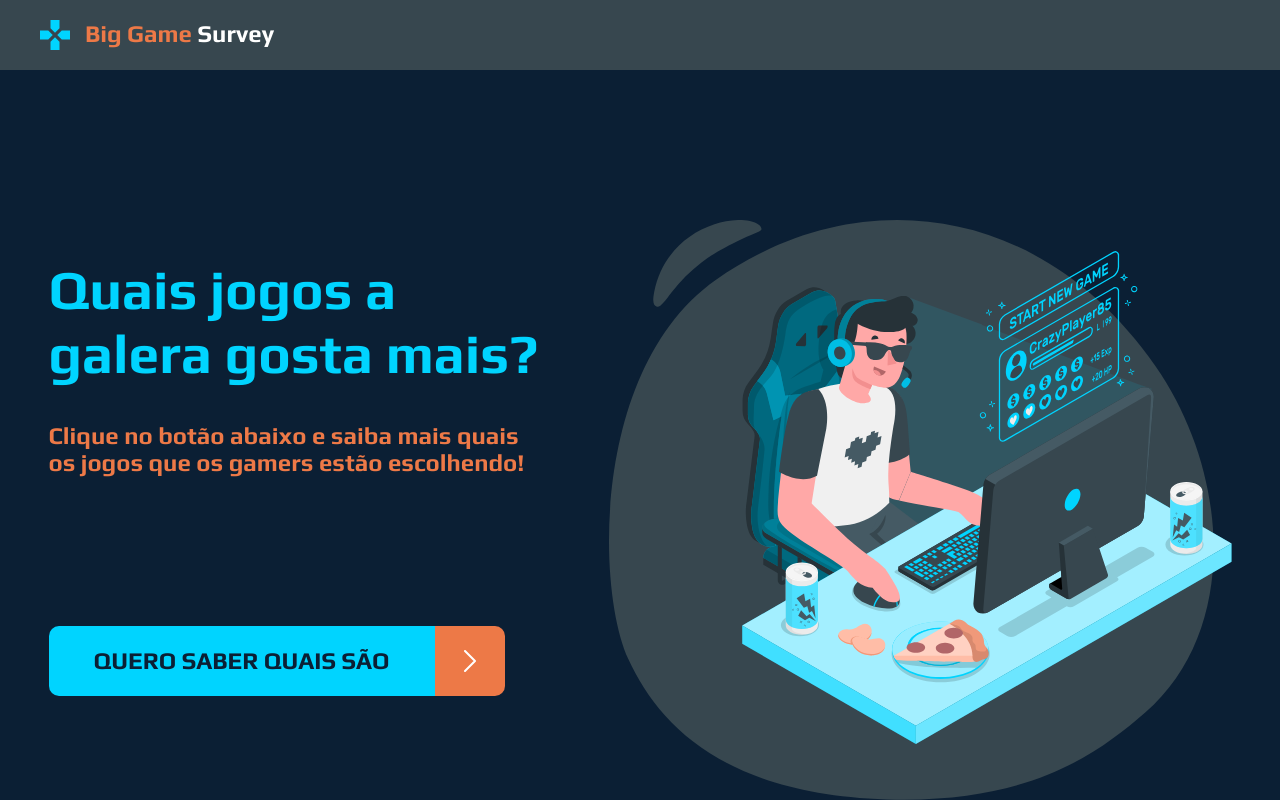
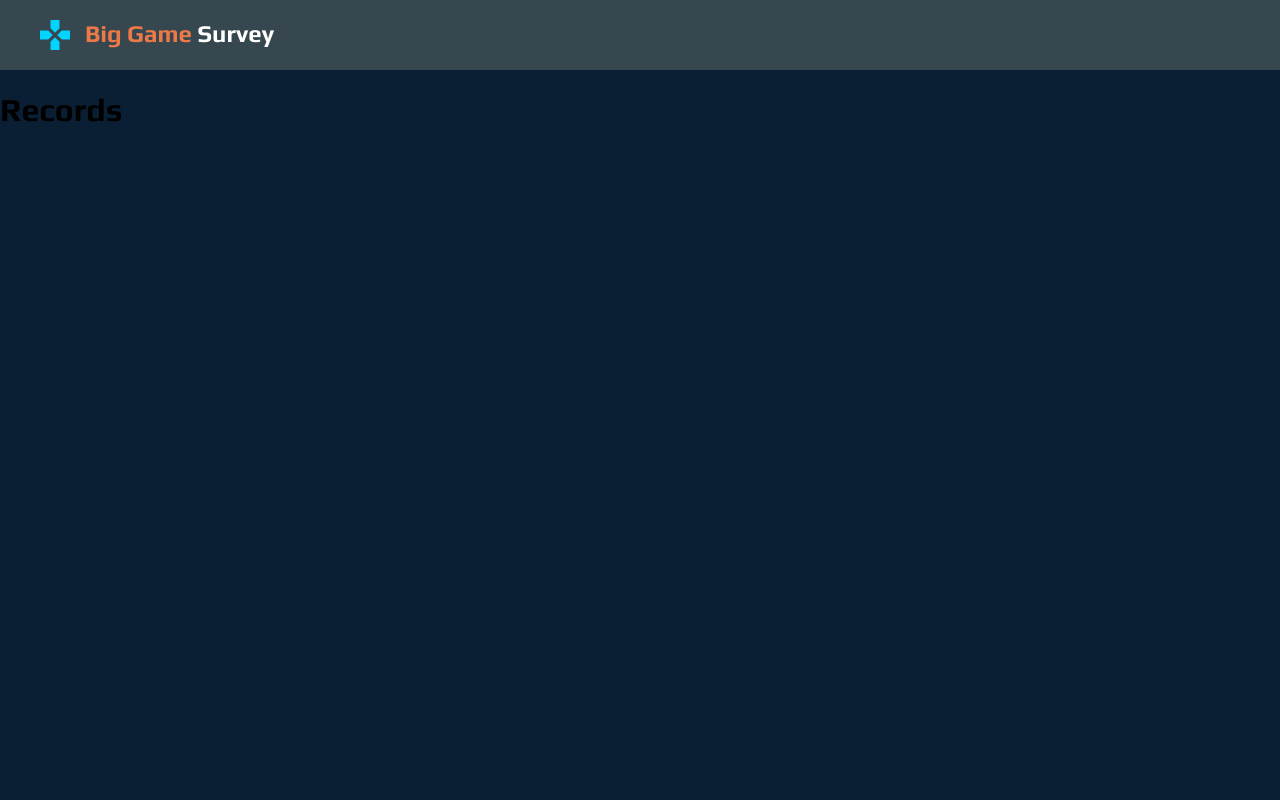
Before and after one commit to FranciscoSViana/sds1-franciscoviana, a React (Create React App) app in the folder front-web/: page /records in a window 1280 px wide. Built offline with nearby package versions, Linux system fonts and the light colour scheme.

Commit message:
Criando navegação com rotas

```diff
--- a/front-web/package.json
+++ b/front-web/package.json
@@ -10,8 +10,10 @@
     "@types/node": "^12.12.61",
     "@types/react": "^16.9.49",
     "@types/react-dom": "^16.9.8",
+    "@types/react-router-dom": "^5.1.5",
     "react": "^16.13.1",
     "react-dom": "^16.13.1",
+    "react-router-dom": "^5.2.0",
     "react-scripts": "3.4.3",
     "typescript": "^3.7.5"
   },
--- a/front-web/src/App.tsx
+++ b/front-web/src/App.tsx
@@ -1,15 +1,11 @@
 import React from 'react';
 import './App.css';
-import Header from './components/Header';
-import Home from './Pages/Home';
+import Routes from './Routes';
 
 
 function App() {
   return (
-    <div>
-     <Header/>
-     <Home/>
-    </div>
+    <Routes />
   );
 }
 
--- a/front-web/src/Pages/Home/index.tsx
+++ b/front-web/src/Pages/Home/index.tsx
@@ -1,6 +1,7 @@
 import React from 'react';
 import { ReactComponent as ArrowIcon } from '../../assets/arrow.svg';
 import { ReactComponent as GamerImage } from '../../assets/gamer.svg';
+import { Link } from 'react-router-dom';
 import './styles.css';
 
 const Home = () => (
@@ -12,6 +13,7 @@ const Home = () => (
             <h3 className="home-text-subtitle">
                 Clique no botão abaixo e saiba mais quais os jogos que os gamers estão escolhendo!
             </h3>
+            <Link to="/records">
                 <div className="home-actions">
                     <button className="home-btn">
                         QUERO SABER QUAIS SÃO
@@ -20,6 +22,7 @@ const Home = () => (
                         <ArrowIcon />
                     </div>
                 </div>
+            </Link>
         </div>
         <GamerImage className="home-image" />
     </div>
--- /dev/null
+++ b/front-web/src/Pages/Records/index.tsx
@@ -0,0 +1,7 @@
+import React from 'react';
+
+const Records = () => (
+    <h1>Records</h1>
+);
+
+export default Records;
--- /dev/null
+++ b/front-web/src/Routes.tsx
@@ -0,0 +1,21 @@
+import React from 'react';
+import { BrowserRouter, Switch, Route } from 'react-router-dom';
+import Header from './components/Header';
+import Home from './Pages/Home';
+import Records from './Pages/Records';
+
+const Routes = () => (
+    <BrowserRouter>
+        <Header />
+        <Switch>
+            <Route path="/" exact>
+                <Home />
+            </Route>
+            <Route path="/records">
+                <Records />
+            </Route>
+        </Switch>
+    </BrowserRouter>
+);
+
+export default Routes;
--- a/front-web/src/components/Header/index.tsx
+++ b/front-web/src/components/Header/index.tsx
@@ -1,14 +1,17 @@
 import React from 'react';
 import { ReactComponent as Logo } from '../../assets/logo.svg';
+import { Link } from 'react-router-dom';
 import './styles.css';
 
 const Header = () => (
     <header className="main-header">
         <Logo />
+        <Link to="/">
         <div className="logo-text">
             <span className="logo-text-1">Big Game</span>
             <span className="logo-text-2"> Survey</span>
         </div>
+        </Link>
     </header>
 );
 
```
Also changed, not shown: 1 other file (tests, documents, lock files or other folders). Lines whose indentation alone changed are shown as unchanged.
